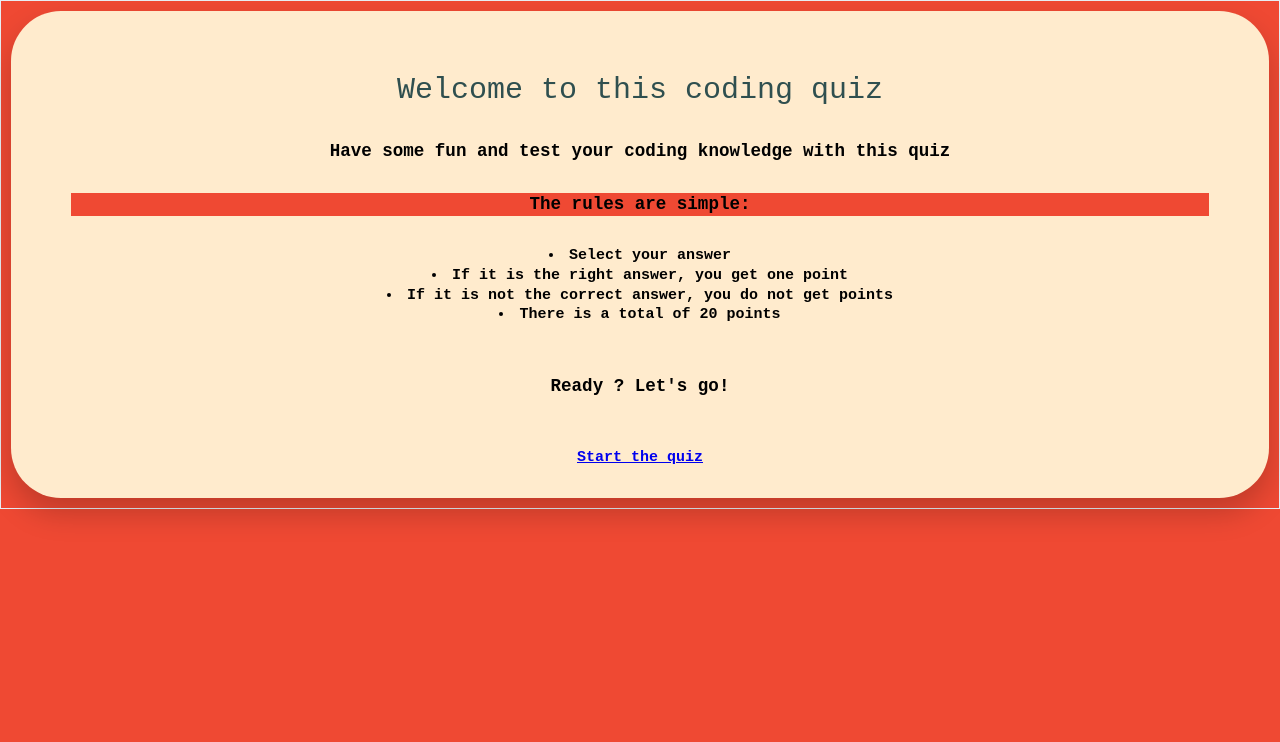
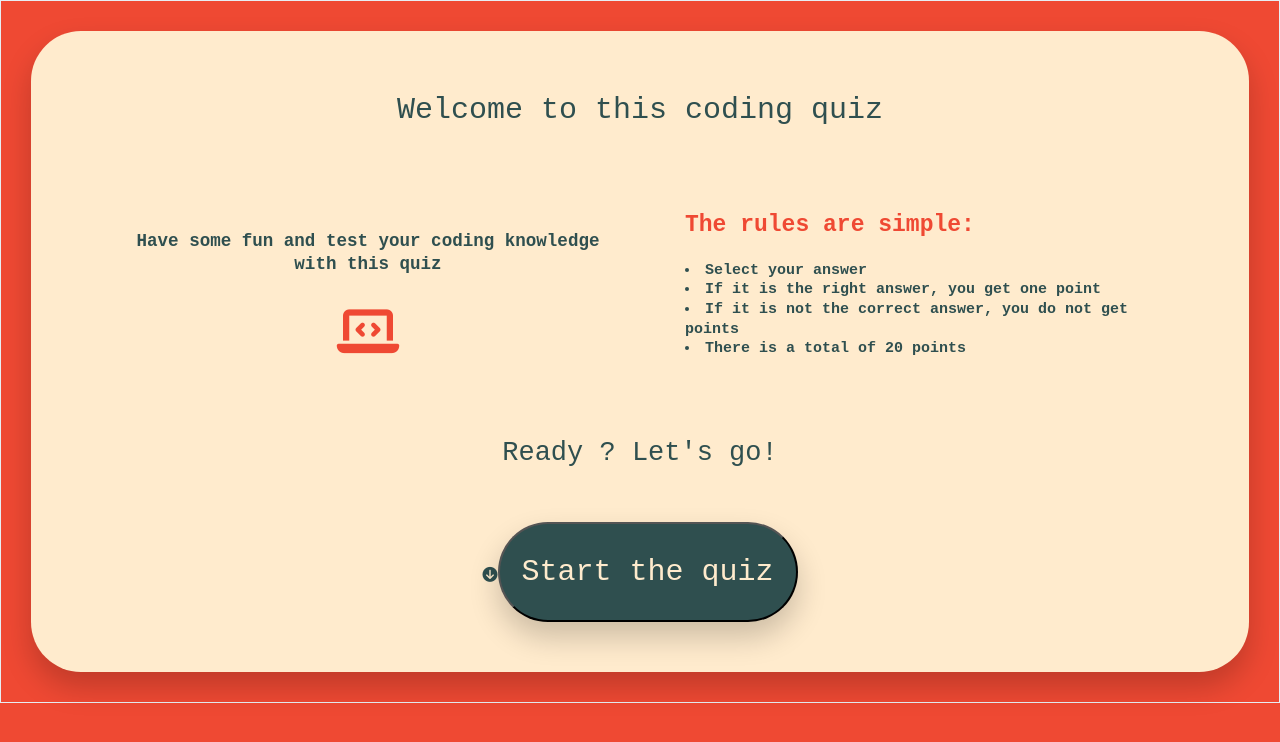
Before and after one commit to JustineOverflow/coding-quizz-reactjs, a React (Create React App) app: page / in a window 1280 px wide. Shown: the top 742 px of the page. Built offline with nearby package versions, Linux system fonts and the light colour scheme.

Commit message:
add end of the game functionality

```diff
--- a/src/App.js
+++ b/src/App.js
@@ -2,6 +2,7 @@ import React from 'react';
 import {BrowserRouter, Route} from 'react-router-dom';
 import Home from './Home/Home';
 import Quiz from './Quiz/Quiz';
+import EndGame from './EndGame/EndGame';
 import {Switch} from "react-router";
 
 
@@ -10,6 +11,7 @@ function App() {
         <Switch>
             <Route exact path="/" component={Home}/>
             <Route path="/quiz" component={Quiz}/>
+            <Route path="/end-game" component={EndGame}/>
         </Switch>
     );
 }
--- /dev/null
+++ b/src/EndGame/EndGame.js
@@ -0,0 +1,14 @@
+import React, {Component} from "react";
+import {Route, Link} from 'react-router-dom';
+import Quiz from "../Quiz/Quiz";
+
+class EndGame extends Component {
+    render() {
+        return <h1>
+            hello
+            {/*The quiz is over! Your total is score is: {this.state.score} out of 20*/}
+        </h1>
+    }
+}
+
+export default EndGame;
--- a/src/Home/Home.js
+++ b/src/Home/Home.js
@@ -7,17 +7,30 @@ class Home extends Component {
         return (
             <section className="home">
                 <h1 className="home-welcome">Welcome to this coding quiz</h1>
-                <h3>Have some fun and test your coding knowledge with this quiz</h3>
-                <h3  className="home-rules">The rules are simple:</h3>
-                <li> Select your answer</li>
-                <li className="home-rules-list"> If it is the right answer, you get one point</li>
-                <li className="home-rules-list"> If it is not the correct answer, you do not get points</li>
-                <li className="home-rules-list"> There is a total of 20 points</li>
+                <div className="home-container">
+                    <div className="home-container-column1">
+                        <h3 className="home-container-column1-text">Have some fun and test your coding knowledge with this quiz</h3>
+                        <i className="computer fas fa-laptop-code"></i>
+                    </div>
+                    <div className="home-container-column2">
+                        <h3 className="home-rules">The rules are simple:</h3>
+                        <li className="home-rules-list"> Select your answer</li>
+                        <li className="home-rules-list"> If it is the right answer, you get one point</li>
+                        <li className="home-rules-list"> If it is not the correct answer, you do not get
+                            points
+                        </li>
+                        <li className="home-rules-list"> There is a total of 20 points</li>
+                    </div>
+                </div>
 
                 <h3 className="home-ready">Ready ? Let's go!</h3>
+                <i className="arrow fas fa-arrow-circle-down"></i>
 
-                <Link to="/quiz">Start the quiz</Link>
-                <Route path="/quiz" exact component={Quiz}/>
+                <button className="home-button">
+                    <Link to="/quiz">Start the quiz</Link>
+                    <Route path="/quiz" exact component={Quiz}/>
+                </button>
+
 
             </section>
         );
--- a/src/Home/home.scss
+++ b/src/Home/home.scss
@@ -1,10 +1,11 @@
 .home {
   background-color: blanchedalmond;
-  text-align: center;
   border-radius: 5rem;
-  margin: 1rem;
+  margin: 3rem;
   padding: 3rem;
   box-shadow: 0 15px 30px rgba(0, 0, 0, .2);
+  color: darkslategrey;
+  text-align: center;
 
   &-welcome {
 
@@ -12,20 +13,83 @@
     color: darkslategrey;
     font-size: 3rem;
     font-weight: 200;
+    text-align: center;
+  }
+
+  &-container {
+
+    display: grid;
+    grid-template-columns: repeat(2, 1fr);
+    margin: 5rem;
+    column-gap: 3rem;
+
+    &-column1 {
+      grid-column: 1/2;
+      margin-top: 2rem;
+
+      &-text {
+      }
+    }
+
+    &-column2 {
+      grid-column: 2/-1;
+      text-align: left;
+      margin-left: 3rem;
+    }
+
   }
 
   &-rules {
-    margin: 3rem;
-    background-color: #ef4933;
+    margin-bottom: 2rem;
+    color: #ef4933;
+    font-size: 2.3rem;
 
 
-    &-list{
+    &-list {
 
     }
 
   }
 
   &-ready {
+    text-align: center;
     margin: 5rem;
+    font-size: 2.7rem;
+    font-weight: 200;
+  }
+
+  &-button {
+    text-align: center;
+
+    text-decoration: none;
+    border-radius: 5rem;
+    height: 10rem;
+    width: 30rem;
+    margin-bottom: 2rem;
+    background-color: darkslategrey;
+    color: blanchedalmond;
+    font-family: inherit;
+    font-size: 3rem;
+    outline: none;
+    box-shadow: 0 15px 30px rgba(0, 0, 0, .2);
+    cursor: pointer;
+
+    &:focus {
+      transform: translateY(2.5%);
+    }
+
+    a:link, a:visited, a:active {
+      text-decoration: none;
+      color: blanchedalmond;
+    }
+    a:hover {
+      transform: translateY(2.5%);
+    }
   }
 }
+
+.computer {
+  color: #ef4933;
+  font-size: 5rem;
+  padding: 3rem;
+}
--- a/src/Quiz/Quiz.js
+++ b/src/Quiz/Quiz.js
@@ -1,5 +1,6 @@
 import React, {Component} from 'react';
 import {Link, Route} from 'react-router-dom';
+import EndGame from "../EndGame/EndGame";
 
 class Quiz extends Component {
 
@@ -13,7 +14,9 @@ class Quiz extends Component {
                 choices: []
             },
             score: 0,
-            count: 0
+            count: 0,
+            total: 20,
+            isFinished: false,
         };
         this.onChoiceClicked = this.onChoiceClicked.bind(this)
     }
@@ -24,12 +27,20 @@ class Quiz extends Component {
 
 
     loadQuestion() {
+        if (this.state.count < this.state.total) {
             (async () => {
                 let response = await fetch('http://127.0.0.1:5000/quiz');
                 let question = await response.json();
-            this.setState({question})
-            this.setState({count: this.state.count + 1})
+                this.setState({
+                    question,
+                    count: this.state.count + 1
+                });
             })();
+        } else {
+            this.setState({
+                isFinished: true,
+            });
+        }
     };
 
     onChoiceClicked(event, choice) {
@@ -38,17 +49,18 @@ class Quiz extends Component {
             let correct = await response.json();
             console.log(correct);
             if (correct)
-                this.setState({score: this.state.score + 1})
-
+                this.setState({score: this.state.score + 1});
+            this.loadQuestion()
         })();
     }
 
-
     render() {
+        {
+            if (!this.state.isFinished) {
                 return <section className="quiz">
                     <header>
                         <nav className="home-icon">
-                    <Link to="/"> <i className="home-icon fas fa-home"></i></Link>
+                            <Link to="/"><i className="home-icon fas fa-home"></i></Link>
                         </nav>
                     </header>
                     <div className="title">
@@ -73,7 +85,13 @@ class Quiz extends Component {
                     <div className="score">
                         <h3 className="score-title">Score: {this.state.score}</h3>
                     </div>
+                    }
+
                 </section>
+            } else {
+                return <EndGame/>
+            }
+        }
     }
 }
 
--- a/src/main.scss
+++ b/src/main.scss
@@ -2,3 +2,4 @@
 
 @import "Quiz/quiz";
 @import "Home/home";
+@import "EndGame/endgame";
```
Also changed, not shown: src/base.scss (+0 -14 lines), src/EndGame/endgame.scss (added). Lines whose indentation alone changed are shown as unchanged.
